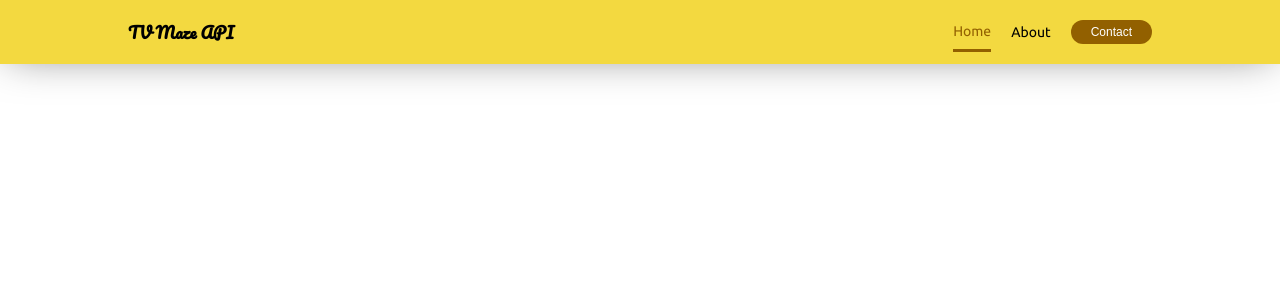
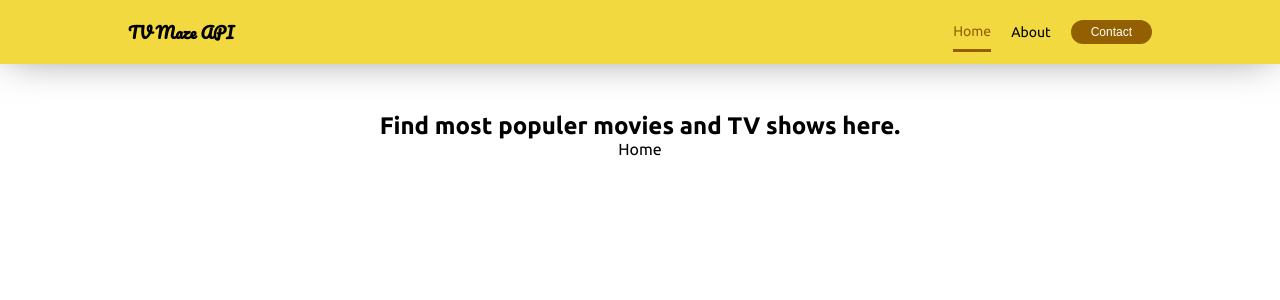
Before and after one commit to aakkss37/Tv-Maze-API, a React (Create React App) app: page / in a window 1280 px wide. Shown: the top 300 px of the page. Built offline with nearby package versions, Linux system fonts and the light colour scheme; the HTML template or start-up script is replaced by a standard one.

Commit message:
home styling fixed

```diff
--- a/src/App.js
+++ b/src/App.js
@@ -22,7 +22,7 @@ function App () {
 
 				<div className='app__container'>
 					<Routes>
-						<Route path='/home' element={<Home />} />
+						<Route path='/' element={<Home />} />
 						<Route path='/about' element={<About />} />
 						<Route path='/detail/:id' element={<DetailedView />} />
 					</Routes>
--- a/src/components/Searchbar/SearchBar.jsx
+++ b/src/components/Searchbar/SearchBar.jsx
@@ -4,7 +4,7 @@ import './searchBar.css'
 const SearchBar = () => {
   return (
 	<div className='searchbar'>
-		<h3>Find most populer movies and TV shows here. </h3>
+		<h2>Find most populer movies and TV shows here. </h2>
 
 	</div>
   )
--- a/src/pages/Home/Home.jsx
+++ b/src/pages/Home/Home.jsx
@@ -1,5 +1,6 @@
 import React from 'react'
 import SearchBar from '../../components/Searchbar/SearchBar'
+import './home.css'
 
 const Home = () => {
 	return (
--- a/src/pages/Home/home.css
+++ b/src/pages/Home/home.css
@@ -0,0 +1,11 @@
+.home{
+	position: relative;
+	top: 4rem;
+}
+
+.home .home_container{
+	max-width: 80%;
+	margin: auto;
+	padding-top: 3rem;
+	text-align: center;
+}
```
